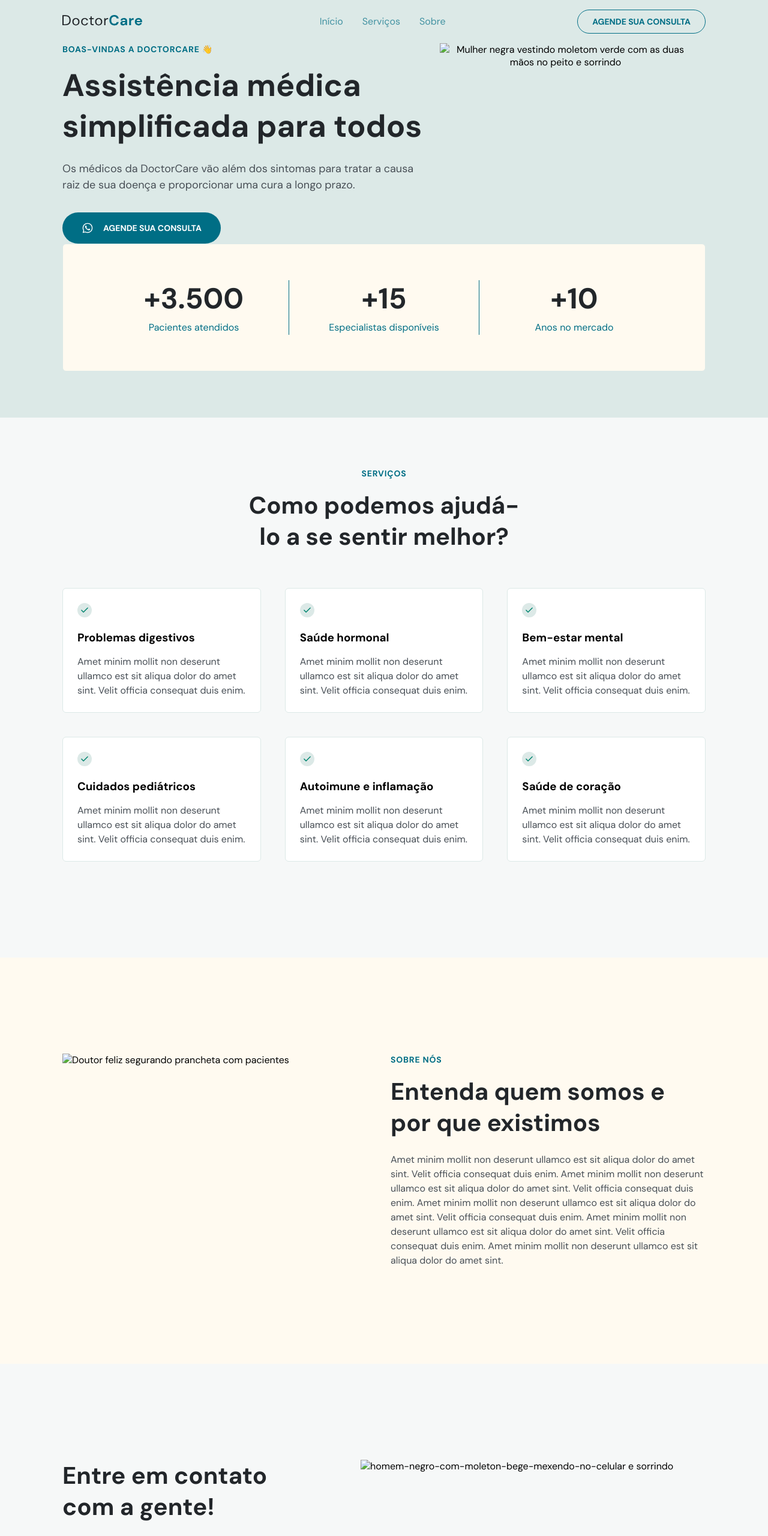
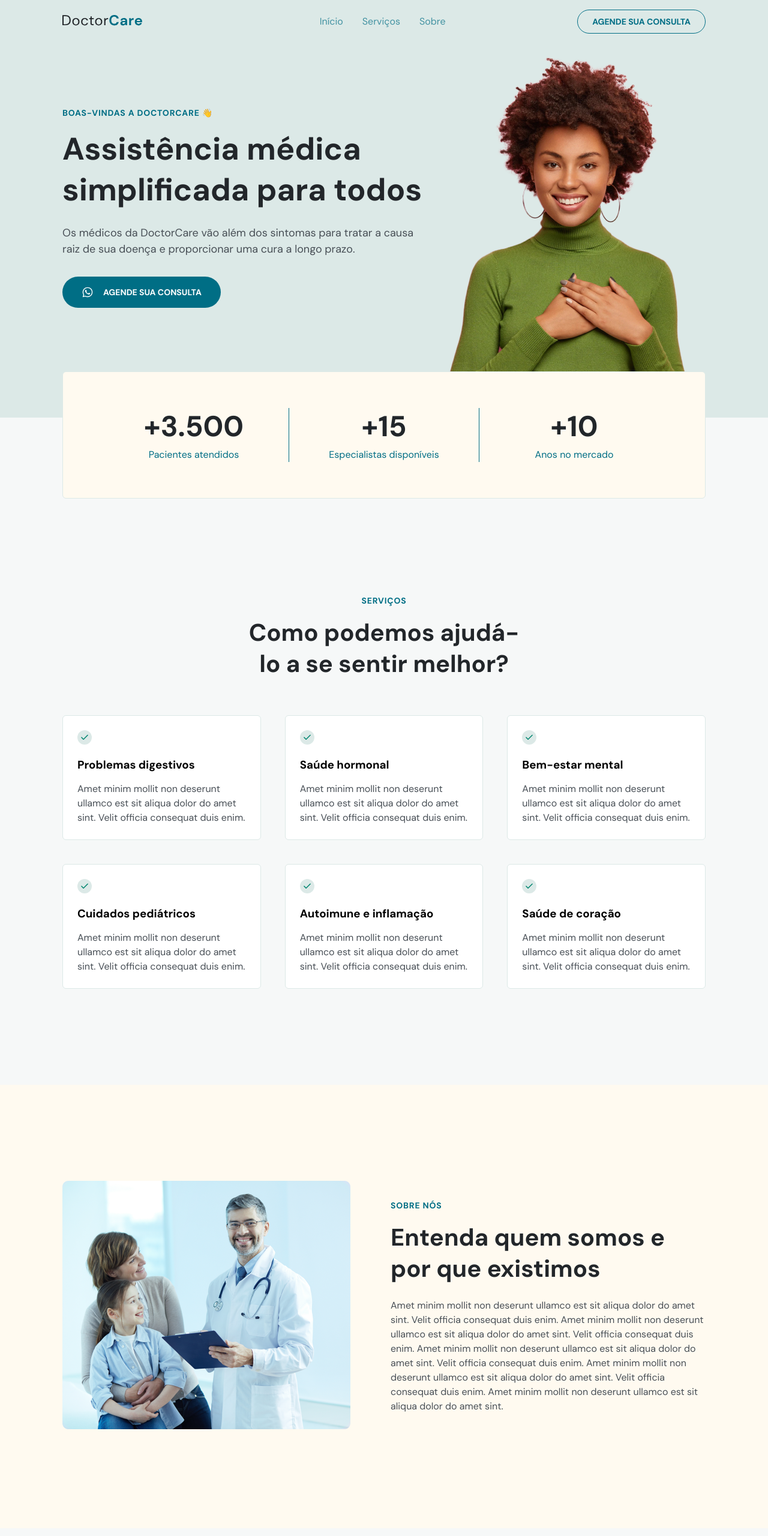
Before and after one commit to leonunesdev/Doctor_Care, a plain HTML site: page index.html in a window 1280 px wide. Shown: the top 2560 px of the page at 60% size. Drawn offline with nearby package versions, Linux system fonts and the light colour scheme; files that its build step writes are made by us from their sources.

Commit message:
Mudando as imagens para pasta img

```diff
--- a/index.html
+++ b/index.html
@@ -6,7 +6,7 @@
     <meta name="viewport" content="width=device-width, initial-scale=1.0" />
     <title>DoctorCare</title>
 
-    <link rel="stylesheet" href="style.css" />
+    <link rel="stylesheet" href="./styles/style.css" />
 
     <link rel="preconnect" href="https://fonts.googleapis.com" />
     <link rel="preconnect" href="https://fonts.gstatic.com" crossorigin />
@@ -145,7 +145,7 @@
             </div>
 
             <div class="col-b">
-                <img src="./assets/mulher-negra-com-moleton-verde-com-as-duas-maos-no-peito.png"
+                <img src="./img/mulher-negra-com-moleton-verde-com-as-duas-maos-no-peito.png"
                     alt="Mulher negra vestindo moletom verde com as duas mãos no peito e sorrindo" />
             </div>
 
@@ -278,7 +278,7 @@
             </div>
 
             <div class="col-b">
-                <img src="assets/Doutor-feliz-segurando-prancheta-com-pacientes.png"
+                <img src="./img/Doutor-feliz-segurando-prancheta-com-pacientes.png"
                     alt="Doutor feliz segurando prancheta com pacientes">
             </div>
 
@@ -333,7 +333,7 @@
             </div>
 
             <div class="col-b">
-                <img src="./assets/homem-negro-com-moleton-bege-mexendo-no-celular.png"
+                <img src="./img/homem-negro-com-moleton-bege-mexendo-no-celular.png"
                     alt="homem-negro-com-moleton-bege-mexendo-no-celular e sorrindo">
             </div>
         </div>
@@ -438,7 +438,7 @@
 
 
     <script src="https://unpkg.com/scrollreveal"></script>
-    <script src="main.js"></script>
+    <script src="./scripts/main.js"></script>
 
 </body>
 
```
